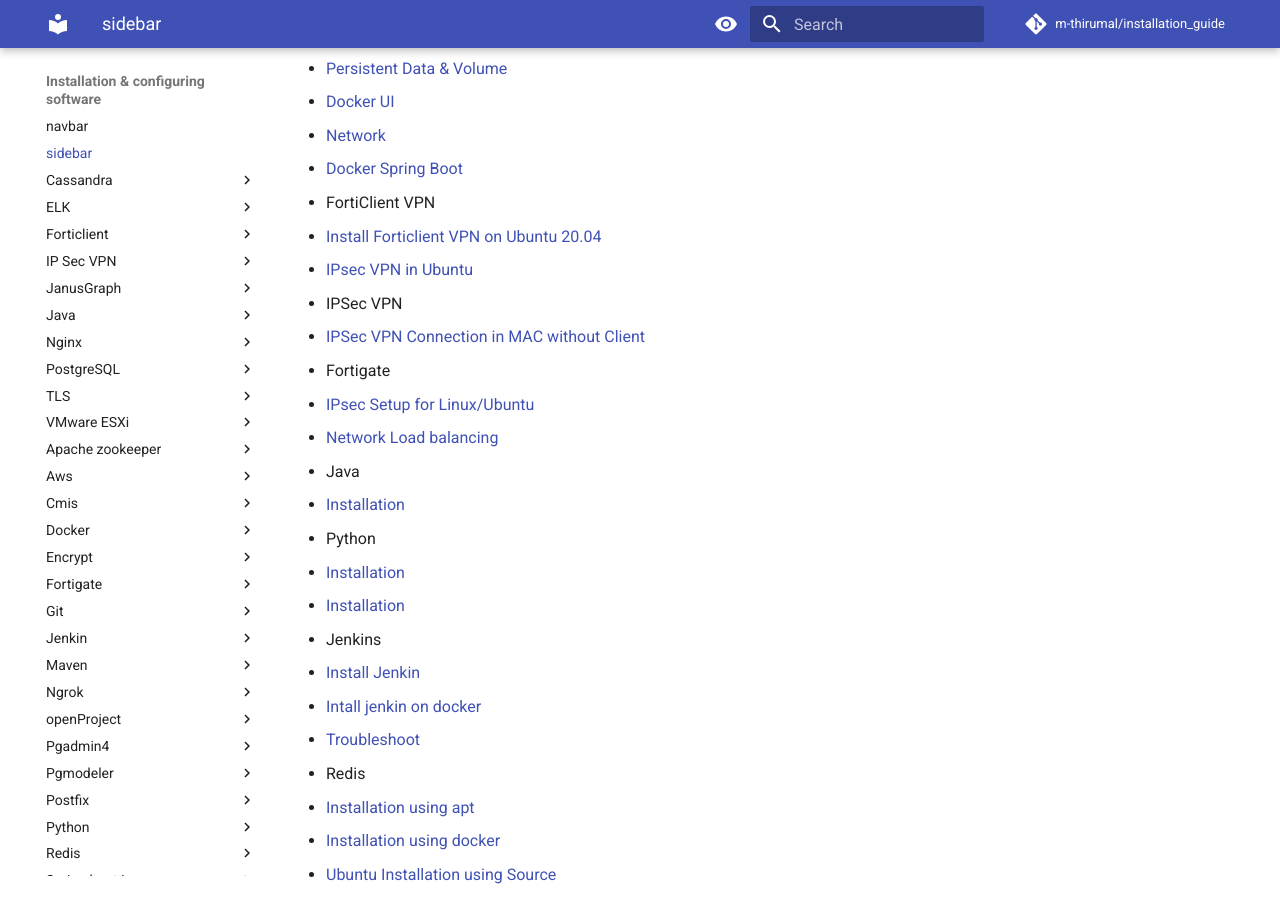
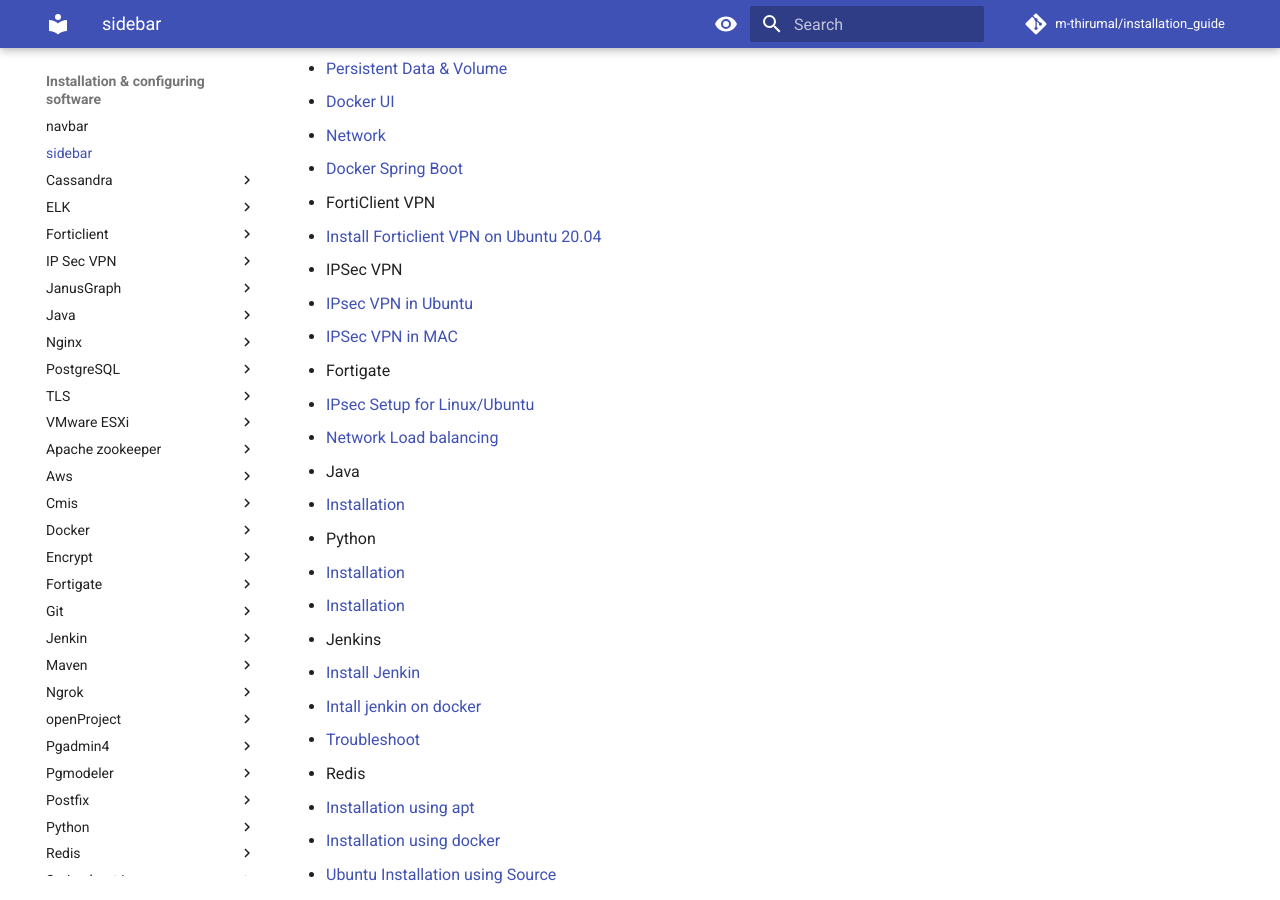
Before and after one commit to m-thirumal/installation_guide, an MkDocs documentation site: the page built from docs/_sidebar.md, in a window 1280 px wide and 900 px high, scrolled down 1199 px. Built offline with MkDocs 1.6.1 and Material for MkDocs 9.7.7, drawn with Linux system fonts in a browser that asks for light colours; comment, search, counter and statistics services are not loaded.

```diff
--- a/docs/_sidebar.md
+++ b/docs/_sidebar.md
@@ -49,11 +49,11 @@
 
 * FortiClient VPN
    * [Install Forticlient VPN on Ubuntu 20.04](Forticlient/Install_FortiClient_Ubuntu.md)
-   * [IPsec VPN in Ubuntu](Forticlient/IPsec%20VPN%20in%20Ubuntu.md)
+
 
 * IPSec VPN
-
-   * [IPSec VPN Connection in MAC without Client](IP%20Sec%20VPN/VPN%20Connection%20without%20any%20client%20in%20MAC.md)
+   * [IPsec VPN in Ubuntu](IP%20Sec%20VPN/Ipsec%20VPN%20in%20Ubuntu.md)
+   * [IPSec VPN in MAC](IP%20Sec%20VPN/VPN%20Connection%20without%20any%20client%20in%20MAC.md)
 
 * Fortigate
    * [IPsec Setup for Linux/Ubuntu](Fortigate/IPsec%20for%20Ubuntu.md)
```
Also changed, not shown: docs/_navbar.md (+1 -0 lines), docs/IP Sec VPN/Ipsec VPN in Ubuntu.md (renamed from docs/Forticlient/Ipsec VPN in Ubuntu.md).
